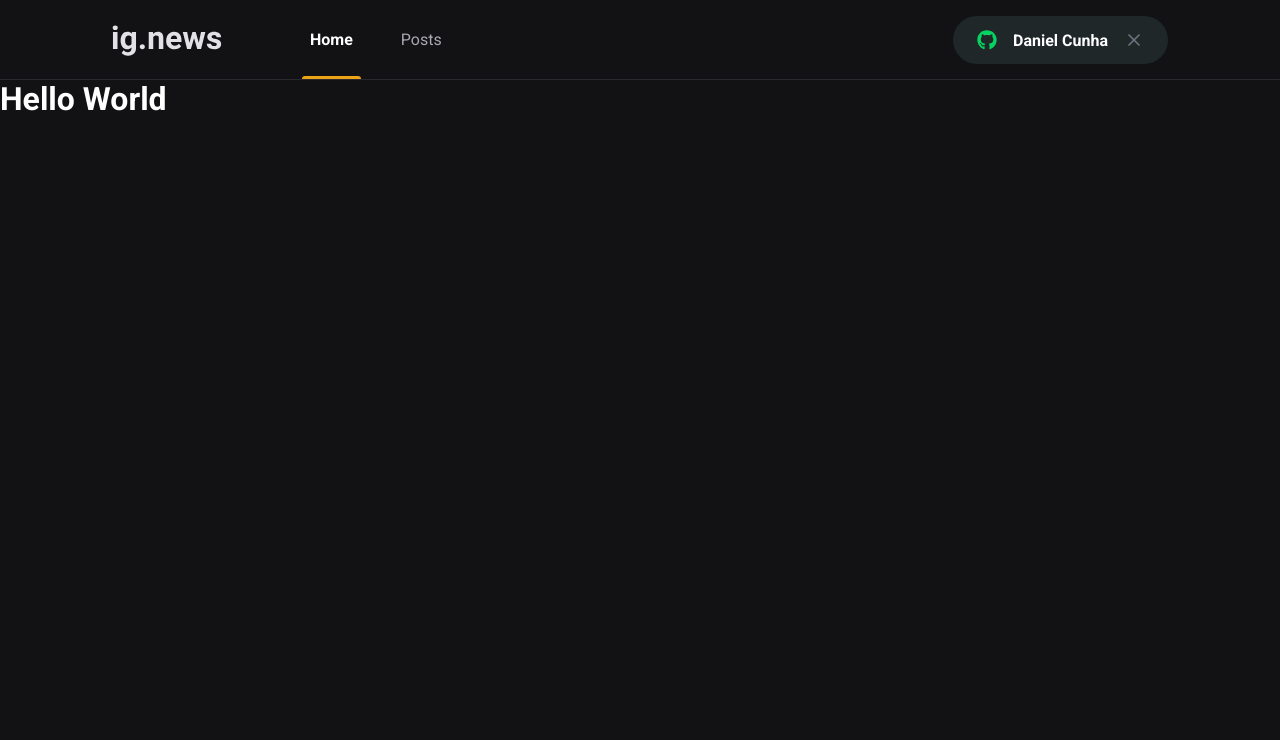
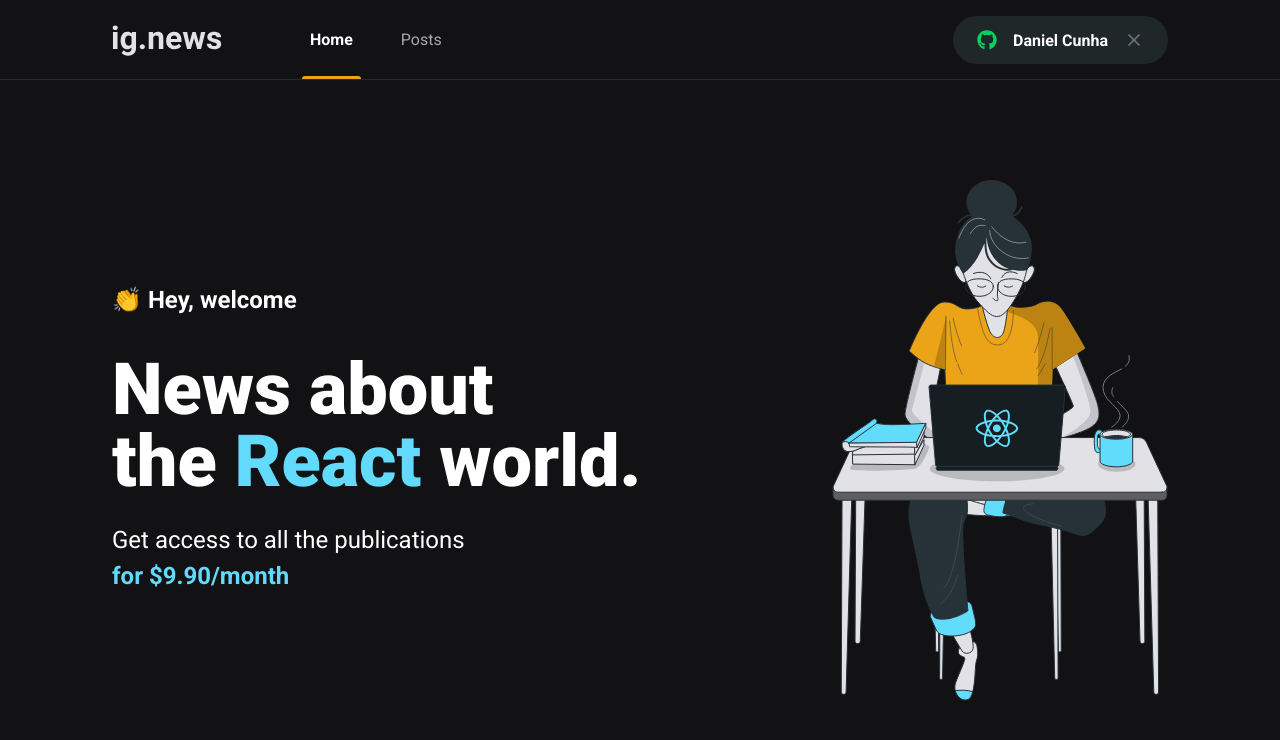
Before and after one commit to danicunhac/ignews, a Next.js app: page / in a window 1280 px wide. Shown: the top 740 px of the page. Built offline with nearby package versions, Linux system fonts and the light colour scheme.

Commit message:
feat: home

```diff
--- /dev/null
+++ b/src/layout/home/home.module.scss
@@ -0,0 +1,40 @@
+.contentContainer {
+  max-width: 1120px;
+  margin: 0 auto;
+  padding: 0 2rem;
+  height: calc(100vh - 5rem);
+
+  display: flex;
+  align-items: center;
+  justify-content: space-between;
+}
+
+.hero {
+  max-width: 600px;
+
+  > span {
+    font-size: 1.5rem;
+    font-weight: bold;
+  }
+
+  h1 {
+    font-size: 4.5rem;
+    line-height: 4.5rem;
+    font-weight: 900;
+    margin-top: 2.5rem;
+    span {
+      color: var(--cyan-500);
+    }
+  }
+
+  p {
+    font-size: 1.5rem;
+    line-height: 2.25rem;
+    margin-top: 1.5rem;
+
+    span {
+      color: var(--cyan-500);
+      font-weight: bold;
+    }
+  }
+}
--- a/src/layout/home/index.tsx
+++ b/src/layout/home/index.tsx
@@ -1,12 +1,26 @@
-import Head from 'next/head';
+import Head from "next/head";
+
+import styles from "./home.module.scss";
 
 export const Home = () => {
   return (
     <>
       <Head>
-        <title>Início | ig.news</title>
+        <title>Home | ig.news</title>
       </Head>
-      <h1>Hello World</h1>
+      <main className={styles.contentContainer}>
+        <section className={styles.hero}>
+          <span>👏 Hey, welcome</span>
+          <h1>
+            News about <br /> the <span>React</span> world.
+          </h1>
+          <p>
+            Get access to all the publications <br />
+            <span>for $9.90/month</span>
+          </p>
+        </section>
+        <img src="/images/avatar.svg" alt="Girl coding" />
+      </main>
     </>
   );
   // return [
```
